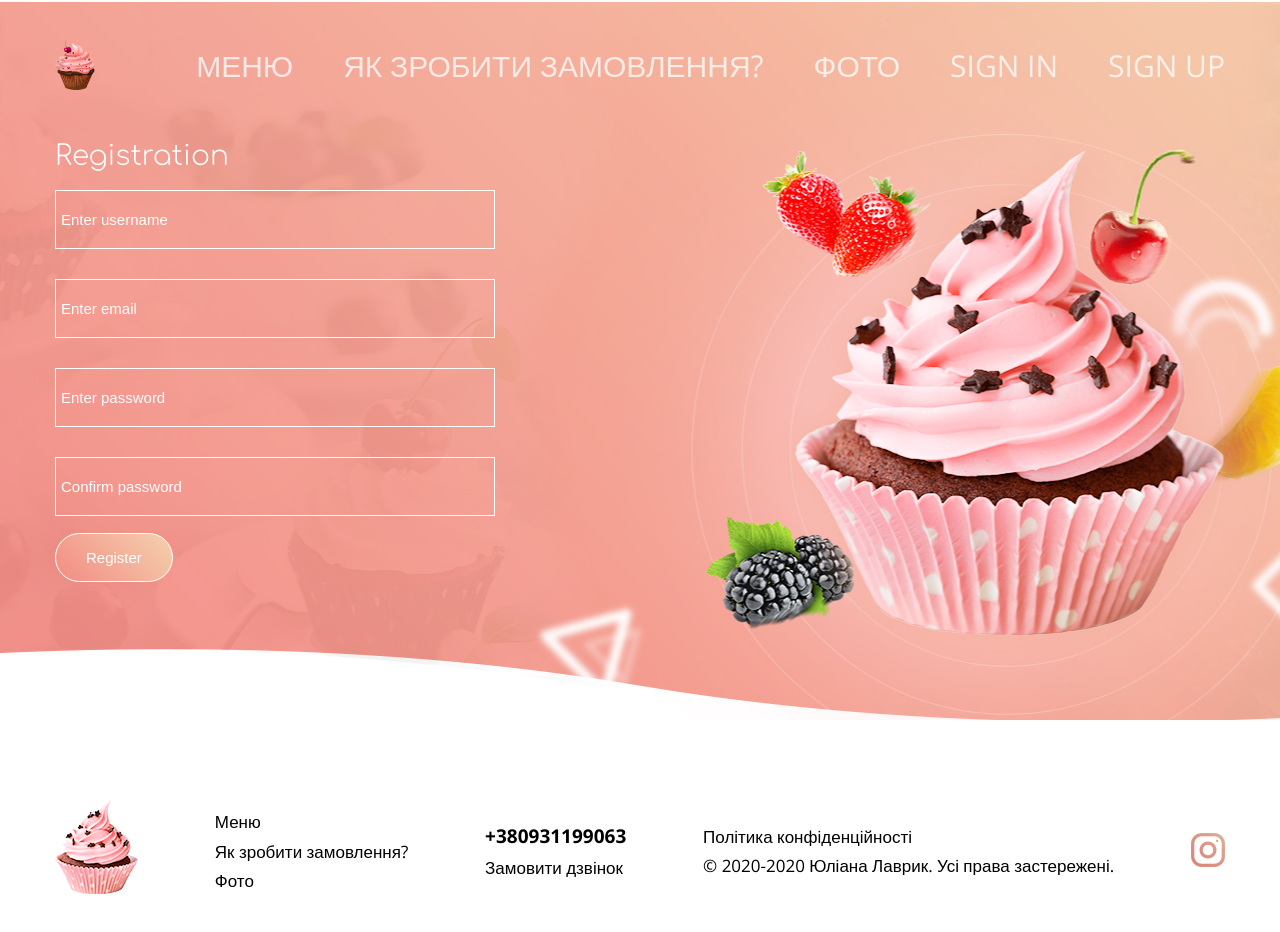
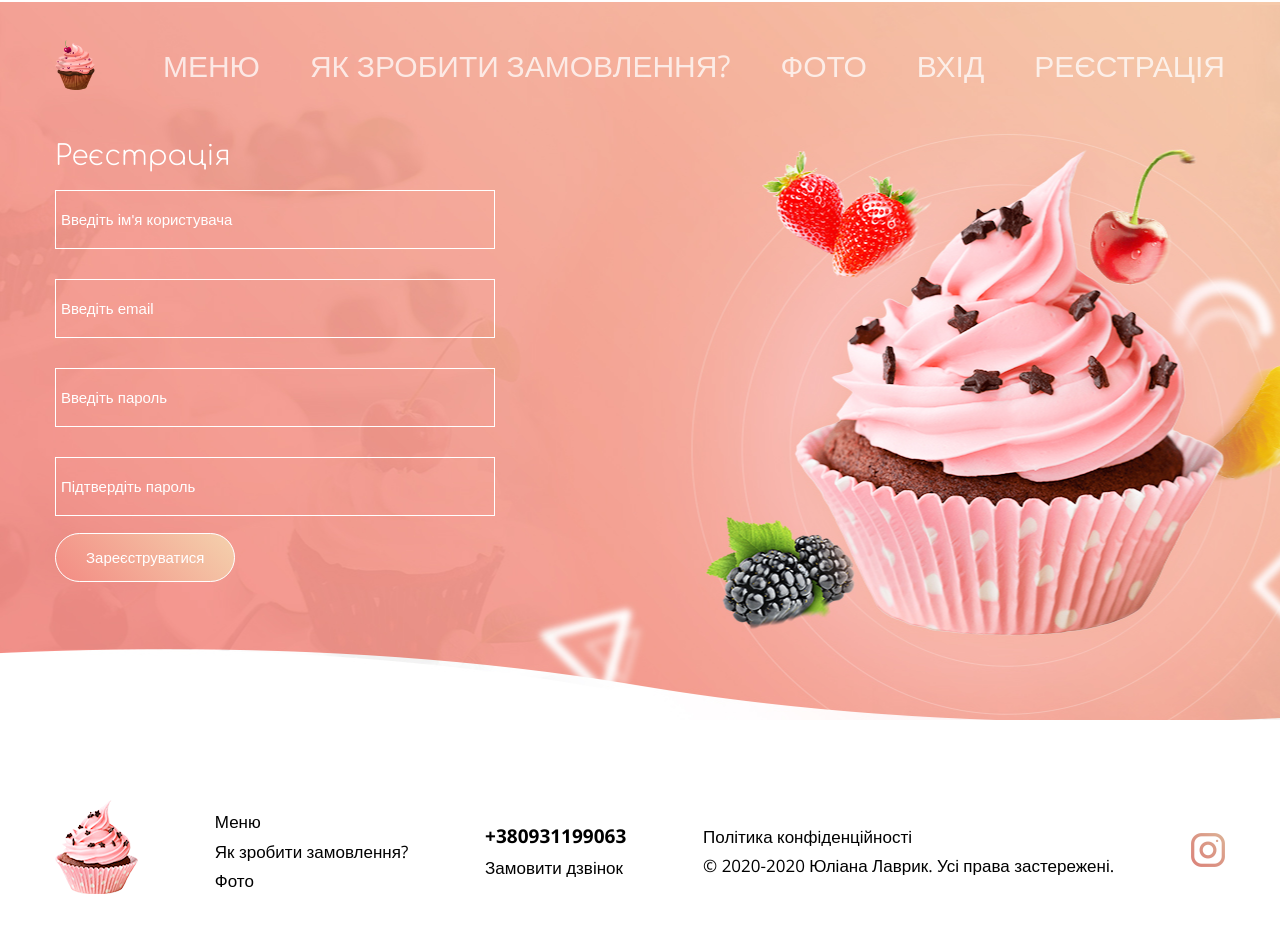
Before and after one commit to Yuliana27/Web_CS-211, a plain HTML site: page registration.html in a window 1280 px wide. Drawn offline with nearby package versions, Linux system fonts and the light colour scheme.

Commit message:
Update registration.html

```diff
--- a/registration.html
+++ b/registration.html
@@ -21,8 +21,8 @@
                     <a href="index.html#menu" class="nav__link">Меню</a>
                     <a href="index.html#order" class="nav__link">Як зробити замовлення?</a>
                     <a href="index.html#photos" class="nav__link">Фото</a>
-                    <a href="login.html" class="nav__link" id="sign_in">Sign in</a>
-                    <a href="registration.html" class="nav__link" id="sign_up">Sign up</a>
+                    <a href="login.html" class="nav__link" id="sign_in">Вхід</a>
+                    <a href="registration.html" class="nav__link" id="sign_up">Реєстрація</a>
                 </nav>
                 <div class="burger_nav">
                     <span id="trigger" class="trigger">
@@ -32,10 +32,11 @@
                     </span>
                     <div class="left-side" id="left-side">
                     <ul id="menub" class="menub">
-                        <li><a href="#menu" class="nav__link__burger">Меню</a></li>
-                        <li class="burger_items"><a href="#photos" class="nav__link__burger">Фото</a></li>
-                        <li class="burger_items"><a href="login.html" class="nav__link__burger" id="sign_in">Sign in</a></li>
-                        <li class="burger_items"><a href="registration.html" class="nav__link__burger" id="sign_up">Sign up</a></li>
+                        <li><a href="index.html" class="nav__link__burger" id="homepage">Головна сторінка</a></li>
+                        <li class="burger_items"><a href="index.html#menu" class="nav__link__burger">Меню</a></li>
+                        <li class="burger_items"><a href="index.html#photos" class="nav__link__burger">Фото</a></li>
+                        <li class="burger_items"><a href="login.html" class="nav__link__burger" id="sign_in">Вхід</a></li>
+                        <li class="burger_items"><a href="registration.html" class="nav__link__burger" id="sign_up">Реєстрація</a></li>
                     </ul>
                     </div>
                 </div>
@@ -43,15 +44,15 @@
             <div class="registrationblock">
                 <form action="/action_page.php">
                     <div class="row">
-                        <h2 class="registration__name">Registration</h2>
+                        <h2 class="registration__name">Реєстрація</h2>
 
                         <div class="col">
-                            <input class="login" type="text" name="usr" placeholder="Enter username" required> <br>
-                            <input class="email" type="text" name="email" placeholder="Enter email" required> <br>
-                            <input class="password2" type="password" name="password" placeholder="Enter password" required> <br>
-                            <input class="password2" id="confpass" type="password" name="confirm_password" placeholder="Confirm password" required>
+                            <input class="login" type="text" name="usr" placeholder="Введіть ім'я користувача" required> <br>
+                            <input class="email" type="text" name="email" placeholder="Введіть email" required> <br>
+                            <input class="password2" type="password" name="password" placeholder="Введіть пароль" required> <br>
+                            <input class="password2" id="confpass" type="password" name="confirm_password" placeholder="Підтвердіть пароль" required>
                             <br>
-                            <input class="enter" type="submit" value="Register">
+                            <input class="enter" type="submit" value="Зареєструватися">
                         </div>
 
                     </div>
```
